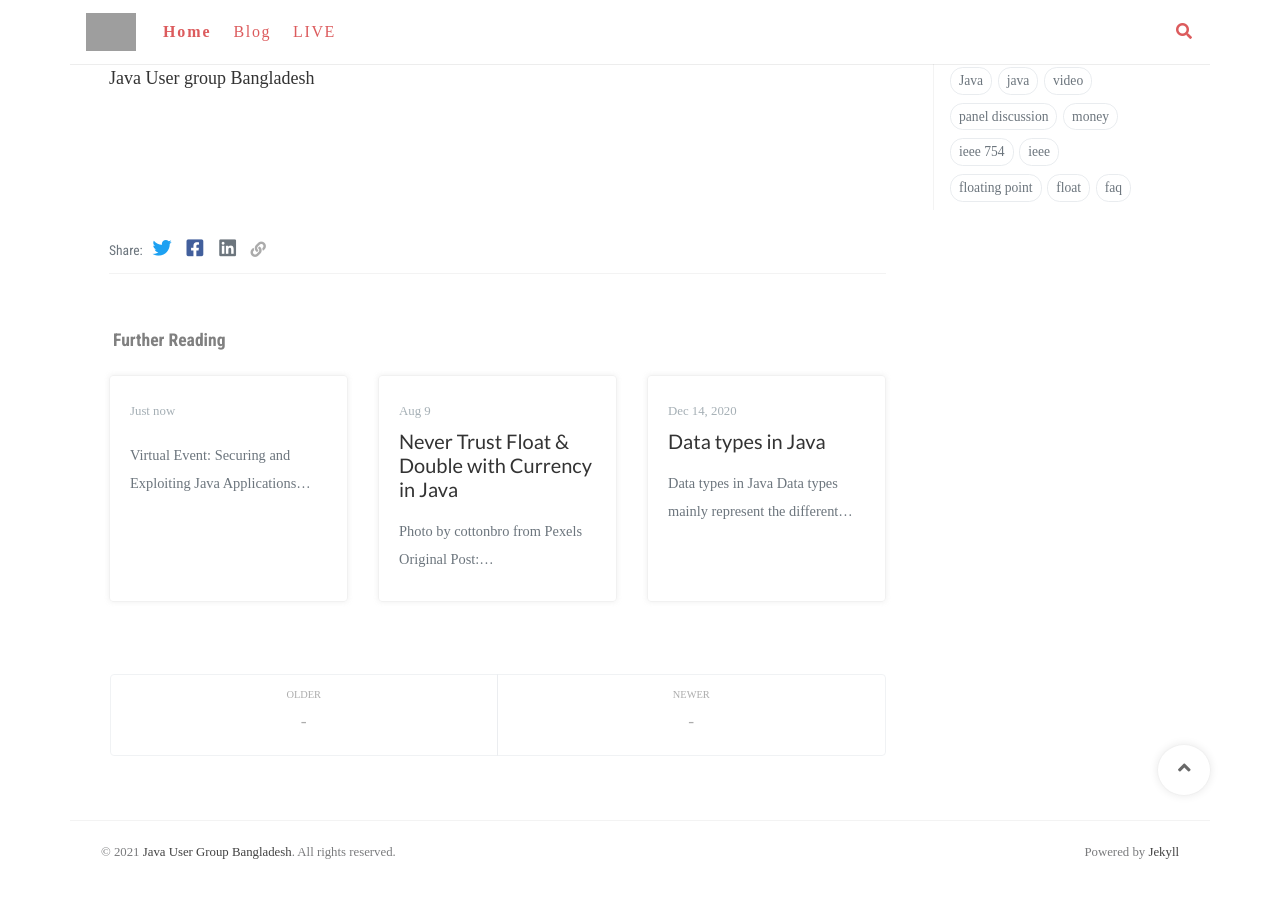
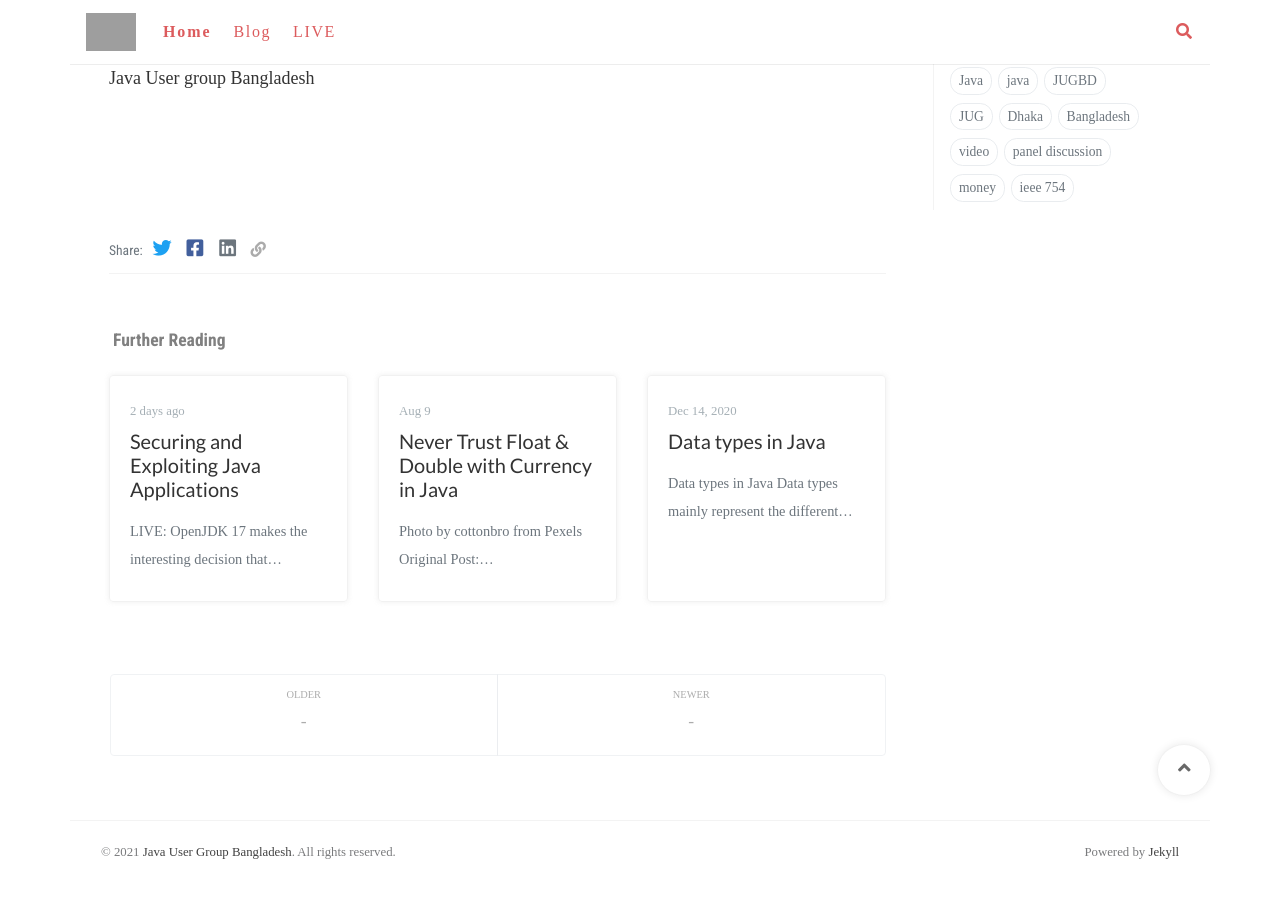
Before and after one commit to jugbd/jugbd.org, a Jekyll site: the page built from index.md, in a window 1280 px wide and 900 px high, scrolled down 495 px. Built offline with Jekyll 4.4.1, drawn with Linux system fonts in a browser that asks for light colours; nearby versions of some CDN libraries; some web fonts are replaced; comment, search, counter and statistics services are not loaded; grey boxes are pictures that could not be loaded.

Commit message:
Update 2021-09-13-securting-and-exploting-java-application.md

```diff
--- a/_posts/2021-09-13-securting-and-exploting-java-application.md
+++ b/_posts/2021-09-13-securting-and-exploting-java-application.md
@@ -1,5 +1,5 @@
 ---
-title: Virtual Event:  Securing and Exploiting Java Applications
+title: Securing and Exploiting Java Applications
 author: A N M Bazlur Rahman
 date: 2021-09-12 04:00:00 +0000
 categories:
@@ -16,8 +16,6 @@
 image: 'https://scontent.fybz2-2.fna.fbcdn.net/v/t1.6435-9/240827498_10223639341925375_3019129279121883993_n.jpg?_nc_cat=103&ccb=1-5&_nc_sid=340051&_nc_ohc=OVp1bRl5bccAX-9I0r0&_nc_ht=scontent.fybz2-2.fna&oh=5e83761ddaad68f8ec8a2dbb31ce6831&oe=61666FC8'
 
 ---
-
-# Virtual Event:  Securing and Exploiting Java Applications
 
 LIVE:
 <iframe width="560" height="315" src="https://www.youtube.com/embed/78O8lmS0jRE" title="YouTube video player" frameborder="0" allow="accelerometer; autoplay; clipboard-write; encrypted-media; gyroscope; picture-in-picture" allowfullscreen></iframe>
```
